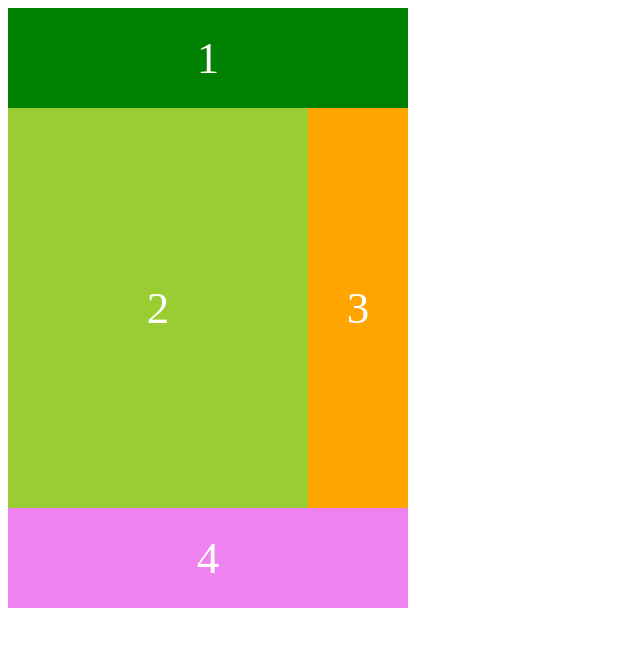
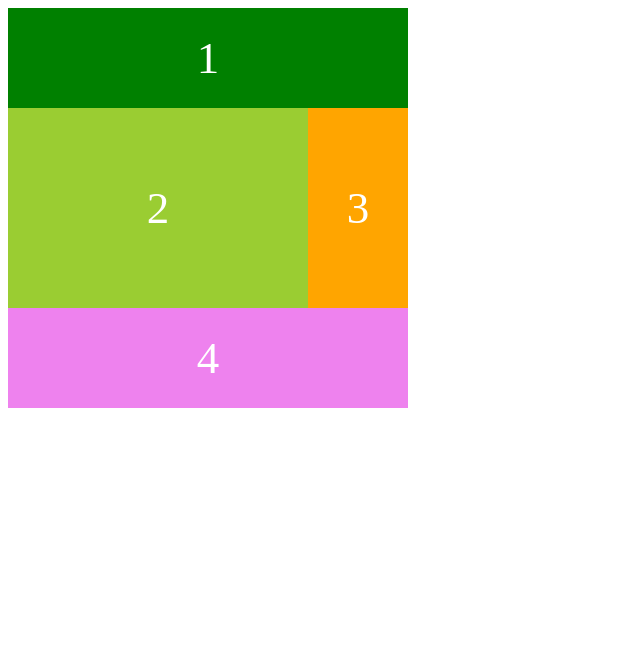
Before and after one commit to since-1994/css_layout_master, a plain HTML site: page flexbox/index.html in a window 1280 px wide. Shown: the whole page, without its empty margins (0-640 px from the left). Drawn offline with Linux system fonts and the light colour scheme.

Commit message:
grid-column & grid-row

```diff
--- a/flexbox/style.css
+++ b/flexbox/style.css
@@ -1,12 +1,7 @@
 .father {
   display: grid;
   grid-template-columns: repeat(4, 100px);
-  grid-template-rows: 100px repeat(2, 200px) 100px;
-  grid-template-areas:
-    "header header header header"
-    "content content content nav"
-    "content content content nav"
-    "footer footer footer footer";
+  grid-template-rows: repeat(4, 100px);
 }
 .father div {
   display: flex;
@@ -18,20 +13,35 @@
 
 .header {
   background-color: green;
-  grid-area: header;
+  grid-column: 1/5;
+  /* grid-column-start: 1;
+  grid-column-end: 5; */
 }
 
 .content {
   background-color: yellowgreen;
-  grid-area: content;
+  grid-column: 1/-2;
+  /* grid-column-start: 1;
+  grid-column-end: 4; */
+  grid-row: 2/-2;
+  /* grid-row-start: 2;
+  grid-row-end: 4; */
 }
 
 .nav {
   background-color: orange;
-  grid-area: nav;
+  grid-row: 2/-2;
+  /* grid-row-start: 2;
+  grid-row-end: 4; */
 }
 
 .footer {
   background-color: violet;
-  grid-area: footer;
+
+  grid-column: span 4;
+
+  /* grid-column: 1/-1; */
+
+  /* grid-column-start: 1;
+  grid-column-end: 5; */
 }
```
